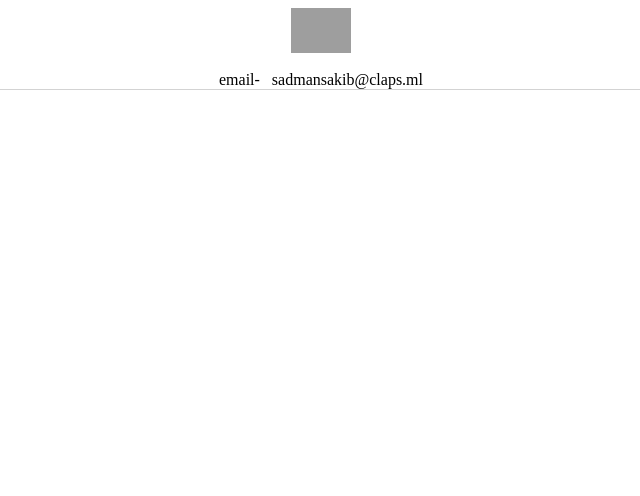
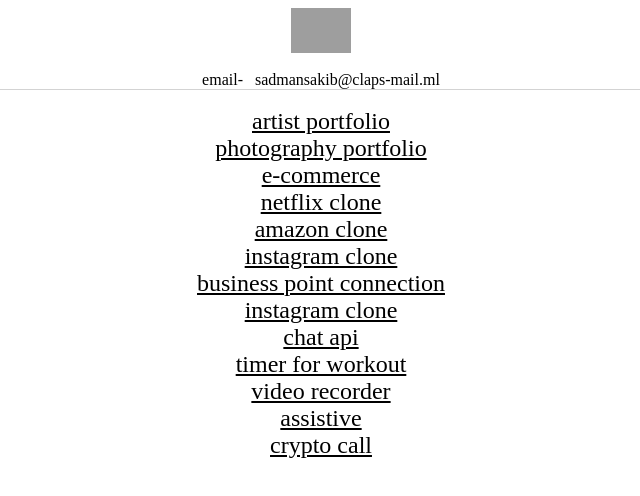
Before and after one commit to sadman-sakib-abesh/mail-varification-not-for-use, a plain HTML site: page index.html in a window 1280 px wide. Shown: the whole page, without its empty margins (319-959 px from the left). Drawn offline with Linux system fonts and the light colour scheme; grey boxes are pictures that could not be loaded.

Commit message:
Update index.html

```diff
--- a/index.html
+++ b/index.html
@@ -21,10 +21,25 @@ a{
     </head>
     <body>
 <center class="logo"><img src='https://raw.githubusercontent.com/sadman-sakib-abesh/images/main/Logopit_1627314975002.png' alt='logo' id='h-logo' height='45px'/> <br/>
-   <br/> email-    &nbsp; sadmansakib@claps.ml
+   <br/> email-    &nbsp; sadmansakib@claps-mail.ml
 </center>
 <br/>
 <center>
+    <a href="https://claps-artist-portfolio.netlify.app">artist portfolio</a><br/>
+     <a href="https://abesh.netlify.app">photography portfolio</a><br/>
+    <a href="https://claps-dev-store.netlify.app">e-commerce</a><br/>
+    <a href="https://claps-netflix-clone.netlify.app">netflix clone</a><br/>
+    <a href="https://claps-amazon.netlify.app">amazon clone</a><br/>
+    <a href="https://claps-instagram.netlify.app">instagram clone</a><br/>
+    <a href="https://business-point.netlify.app">business point connection</a><br/>
+    <a href="https://business-point.netlify.app">instagram clone</a><br/>
+    <a href="https://chat-api.netlify.app/Chat?name=visitor&room=claps room">chat api</a><br/>
+    <a href="https://claps-timer.netlify.app">timer for workout</a><br/>
+    <a href="https://claps-stream.netlify.app">video recorder</a><br/>
+    <a href="https://claps-assistive.netlify.app">assistive</a><br/>
+    <a href="https://claps-crypto-call.netlify.app"> crypto call</a><br/>
+
+
 
 </center>
     <br/><br/><br/>
```
